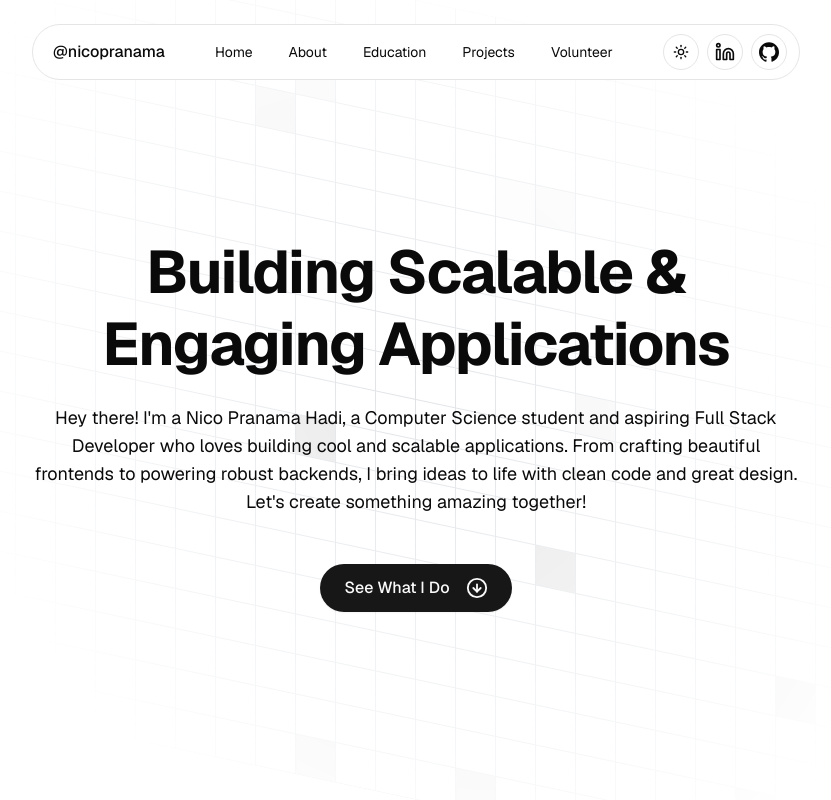
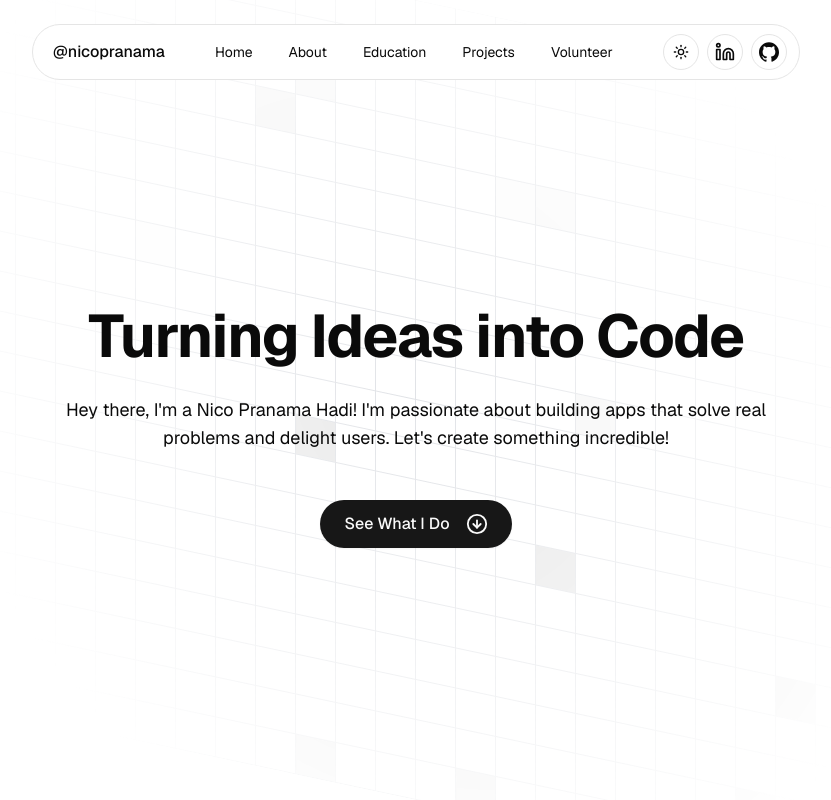
Before and after one commit to nicopranama/portfolio-nicopranama, a Next.js app: page / in a window 1280 px wide. Shown: the top 800 px of the page, without its empty margins (224-1055 px from the left). Built offline with nearby package versions, Linux system fonts and the light colour scheme.

Commit message:
feat(hero): update description and font size

```diff
--- a/components/hero.tsx
+++ b/components/hero.tsx
@@ -22,15 +22,13 @@ const Hero = () => {
           <Zap className="fill-current" />
           Fullstack Developer
         </Badge> */}
-        <h1 className="mt-6 text-4xl sm:text-5xl md:text-6xl font-bold !leading-[1.2] tracking-tight">
-          Building Scalable & Engaging Applications
+        <h1 className="mt-6 text-5xl sm:text-5xl md:text-6xl font-bold !leading-[1.2] tracking-tight">
+          Turning Ideas into Code
         </h1>
-        <p className="mt-6 text-[17px] md:text-lg">
-          Hey there! I&apos;m a Nico Pranama Hadi, a Computer Science student and
-          aspiring Full Stack Developer who loves building cool and scalable applications.
-          From crafting beautiful frontends to powering robust backends, I bring ideas to life with
-          clean code and great design. Let&apos;s create something amazing
-          together!
+        <p className="mt-6 text-[16px] md:text-lg">
+          Hey there, I&apos;m a Nico Pranama Hadi! I&apos;m passionate about
+          building apps that solve real problems and delight users.
+          Let&apos;s create something incredible!
         </p>
         <div className="mt-12 flex items-center justify-center gap-4">
           <Button size="lg" className="rounded-full text-base" asChild>
```
